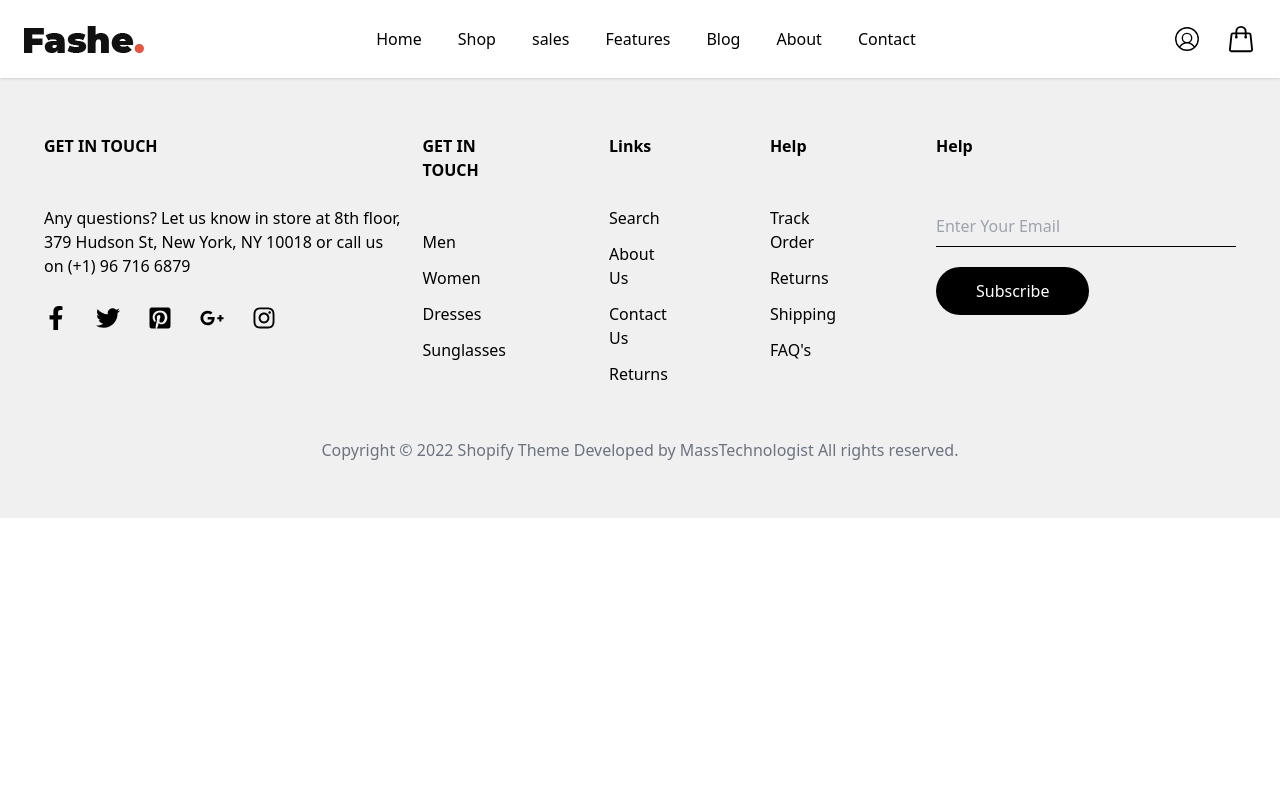
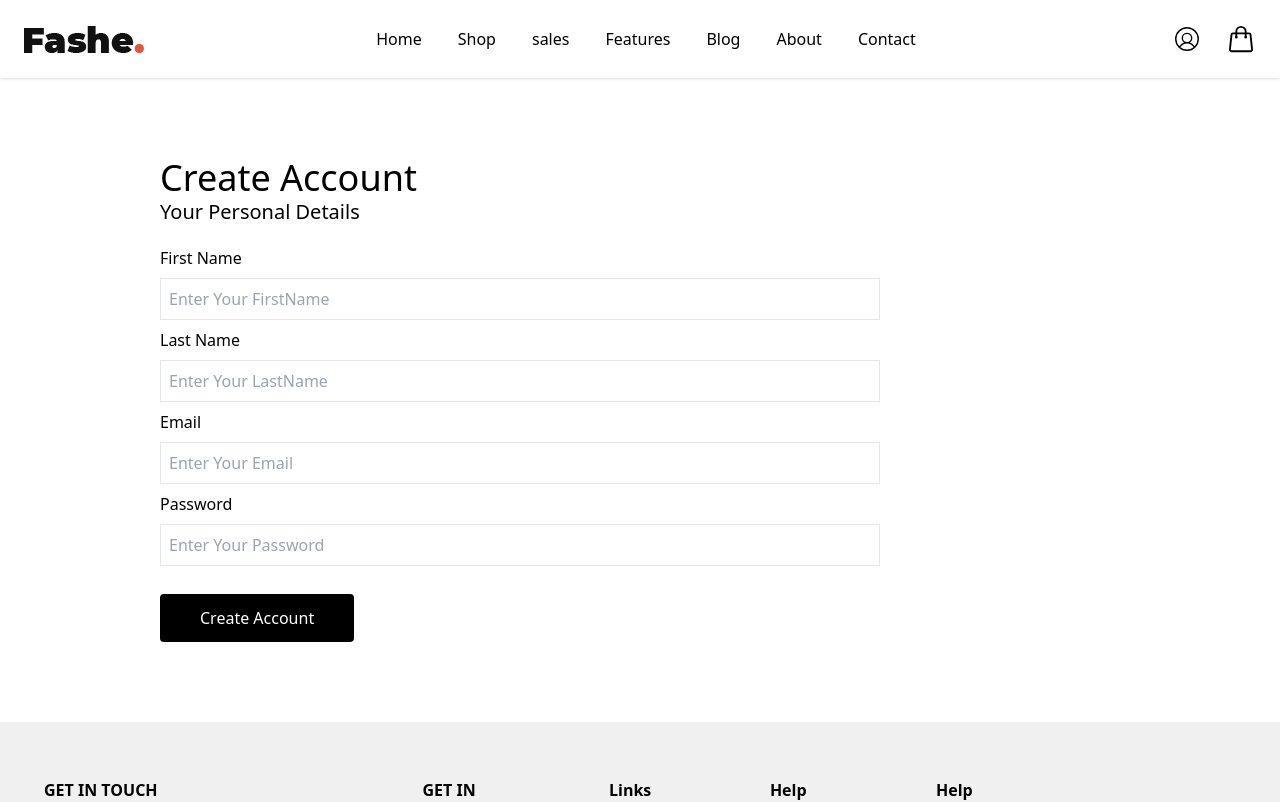
Before and after one commit to Adamelbouchiri/react-final-project-adam-el-bouchiri, a React (Create React App) app: page /signUp in a window 1280 px wide. Shown: the top 802 px of the page. Built offline with nearby package versions, Linux system fonts and the light colour scheme.

Commit message:
adding-signUp-page-and-logic

```diff
--- a/src/App.jsx
+++ b/src/App.jsx
@@ -4,21 +4,35 @@ import { HomePage } from "./pages/home/homePage";
 import { Footer } from "./layouts/footer";
 import { Blog } from "./pages/blog/blog";
 import { About } from "./pages/about/about";
+import { Account } from "./pages/account/account";
+import { SignUp } from "./pages/account/signup/signUp";
+import { createContext, useState } from "react";
 import "./index.css";
 import "swiper/css";
-import { Account } from "./pages/account/account";
+
+export const objContext = createContext(null);
 
 function App() {
+  const [obj, setObj] = useState({
+    firstName: "",
+    LastName: "",
+    email: "",
+    password: "",
+  });
+
   return (
     <>
+      <objContext.Provider value={{obj, setObj}}>
         <NavBar />
         <Routes>
           <Route path="/" element={<HomePage />} />
           <Route path="/blog" element={<Blog />} />
           <Route path="/about" element={<About />} />
           <Route path="/account" element={<Account />} />
+          <Route path="/signUp" element={<SignUp />} />
         </Routes>
-      <Footer/>
+        <Footer />
+      </objContext.Provider>
     </>
   );
 }
--- a/src/pages/account/account.jsx
+++ b/src/pages/account/account.jsx
@@ -1,6 +1,38 @@
-import React from "react";
+import React, { useContext, useState } from "react";
+import { useNavigate } from "react-router-dom";
+import { objContext } from "../../App";
 
 export const Account = () => {
+  const navigate = useNavigate();
+  let { obj, setObj } = useContext(objContext);
+
+  const [email, setEmail] = useState(false);
+  const [pass, setPass] = useState(false);
+
+  const checkPass = (value) => {
+    if (value !== obj.password) {
+      setPass(false);
+    } else {
+      setPass(true);
+    }
+  };
+
+  const checkEmail = (value) => {
+    if (value !== obj.email) {
+      setEmail(false);
+    } else {
+      setEmail(true);
+    }
+  };
+
+  const checkSignIn = () => {
+    if (pass === true && email === true) {
+      alert("M3alam");
+    } else {
+      alert("Wa Khouna");
+    }
+  };
+
   return (
     <div className="flex p-20 gap-10 justify-center">
       <div className="border border-gray-300 p-3 w-[600px]">
@@ -11,19 +43,43 @@ export const Account = () => {
           on an order's status, and keep track of the orders you have previously
           made.
         </p>
-        <button className="block mt-5 py-3 px-10 text-l rounded bg-black text-white">
+        <button
+          onClick={() => navigate("/signUp")}
+          className="block mt-5 py-3 px-10 text-l rounded bg-black text-white"
+        >
           Continue
         </button>
       </div>
       <div className="border border-gray-300 p-3 w-[600px]">
         <h1 className="text-3xl tracking-widest ">Returning Customer</h1>
-        <h1 className="text-l font-bold text-gray-500">I am a returning customer</h1>
+        <h1 className="text-l font-bold text-gray-500">
+          I am a returning customer
+        </h1>
         <span className="text-gray-300 pt-5 block">Email</span>
-        <input type="text" className="border outline-none p-2 w-full" placeholder="Enter Your Email"  />
+        <input
+          onChange={(e) => {
+            checkEmail(e.target.value);
+          }}
+          type="text"
+          className="border outline-none p-2 w-full"
+          placeholder="Enter Your Email"
+        />
         <span className="text-gray-300 pt-5 block">Password</span>
-        <input type="password" className="border outline-none p-1 w-full" placeholder="Enter Your Password"  />
-        <span className="text-gray-500 ps-2 cursor-pointer duration-300 hover:text-red-500 block">Forgot Your Password ?</span>
-        <button className="block mt-5 py-3 px-10 text-l rounded bg-black text-white">
+        <input
+          onChange={(e) => {
+            checkPass(e.target.value);
+          }}
+          type="password"
+          className="border outline-none p-2 w-full"
+          placeholder="Enter Your Password"
+        />
+        <span className="text-gray-500 ps-2 cursor-pointer duration-300 hover:text-red-500 block">
+          Forgot Your Password ?
+        </span>
+        <button
+          onClick={() => checkSignIn()}
+          className="block mt-5 py-3 px-10 text-l rounded bg-black text-white"
+        >
           Sign-In
         </button>
       </div>
--- /dev/null
+++ b/src/pages/account/signup/signUp.jsx
@@ -0,0 +1,57 @@
+import React, { useContext, useState } from "react";
+import { useNavigate } from "react-router-dom";
+import { objContext } from "../../../App";
+
+export const SignUp = () => {
+  const navigate = useNavigate();
+  let { obj, setObj } = useContext(objContext);
+
+  return (
+    <div className="py-20 px-40">
+      <h1 className="text-4xl">Create Account</h1>
+      <h1 className="text-xl font-light pb-5">Your Personal Details</h1>
+      <h1 className="text-l font-light pb-2">First Name</h1>
+      <input
+        onChange={(e) => {
+          setObj({ ...obj, firstName: e.target.value });
+        }}
+        type="text"
+        className="border outline-none p-2 w-3/4 mb-2"
+        placeholder="Enter Your FirstName"
+      />
+      <h1 className="text-l font-light pb-2">Last Name</h1>
+      <input
+        onChange={(e) => {
+          setObj({ ...obj, lastName: e.target.value });
+        }}
+        type="text"
+        className="border outline-none p-2 w-3/4 mb-2"
+        placeholder="Enter Your LastName"
+      />
+      <h1 className="text-l font-light pb-2">Email</h1>
+      <input
+        onChange={(e) => {
+          setObj({ ...obj, email: e.target.value });
+        }}
+        type="text"
+        className="border outline-none p-2 w-3/4 mb-2"
+        placeholder="Enter Your Email"
+      />
+      <h1 className="text-l font-light pb-2">Password</h1>
+      <input
+        onChange={(e) => {
+          setObj({ ...obj, password: e.target.value });
+        }}
+        type="text"
+        className="border outline-none p-2 w-3/4 mb-2"
+        placeholder="Enter Your Password"
+      />
+      <button
+        onClick={() => navigate("/account")}
+        className="block mt-5 py-3 px-10 text-l rounded bg-black text-white"
+      >
+        Create Account
+      </button>
+    </div>
+  );
+};
```
Lines whose indentation alone changed are shown as unchanged.
